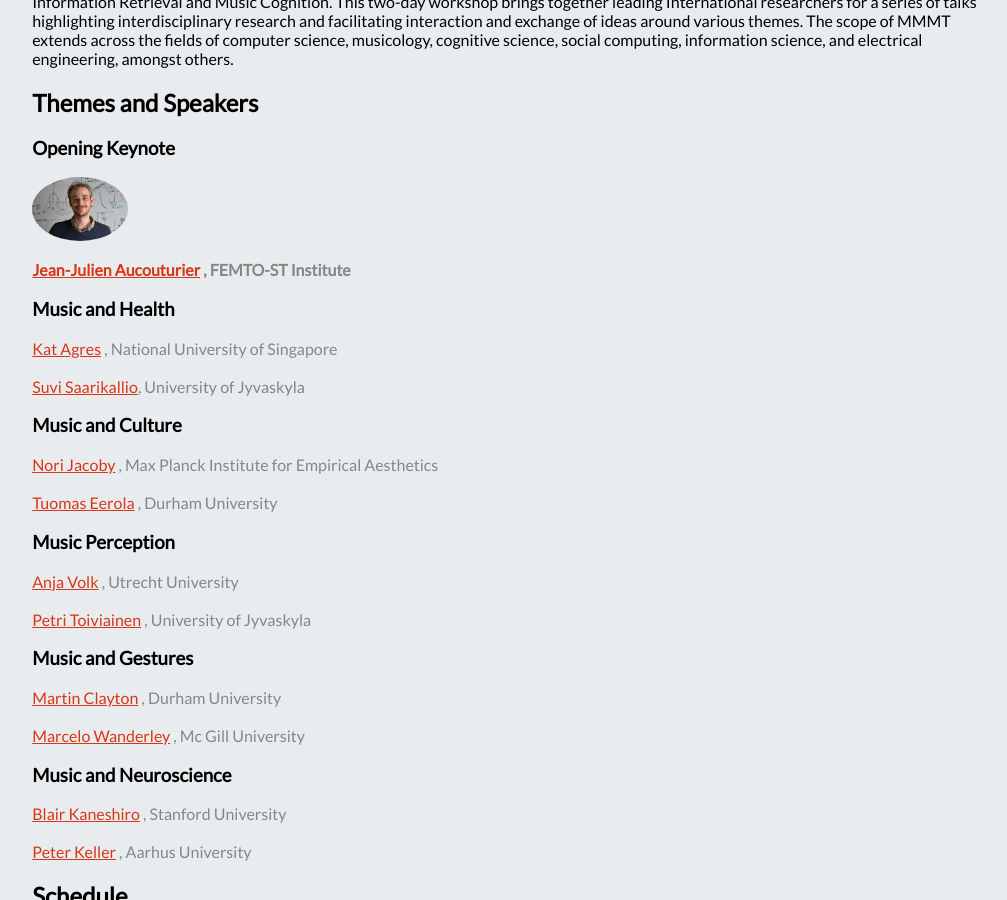
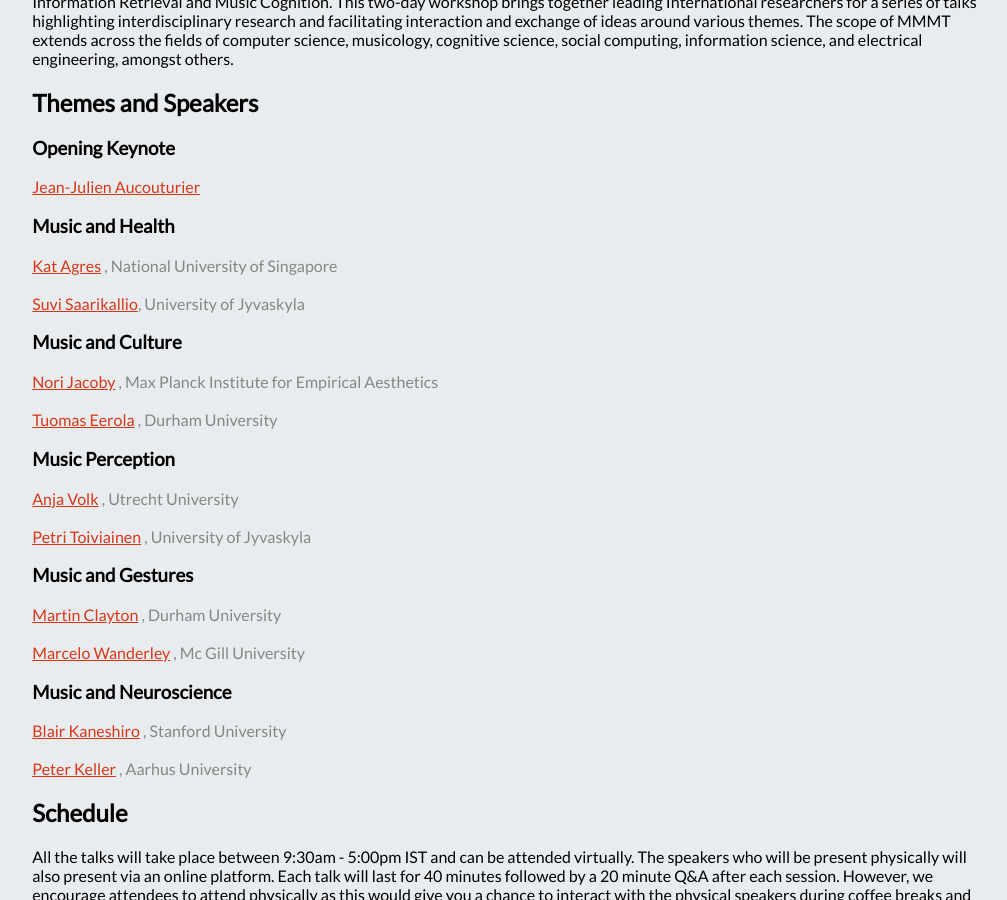
Before and after one commit to ismir2022/ismir2022.github.io, a Jekyll site: the page built from satellites/mmmt_staging.md, in a window 1280 px wide and 900 px high, scrolled down 887 px. Shown: the whole window, without its empty margins (155-1162 px from the left). Built offline with Jekyll 4.4.1, drawn with Linux system fonts in a browser that asks for light colours; nearby versions of some CDN libraries.

Commit message:
mmmt staging update

```diff
--- a/satellites/mmmt_staging.md
+++ b/satellites/mmmt_staging.md
@@ -3,7 +3,7 @@
 title: International Society for Music Information Retrieval
 ---
 # Music, Mind, Movement and Technology Workshop
-<p style="color:#F52121;font-size:24px;font-weight=lighter;" >December 2-3, 2022</p>
+<p style="color:#848884;font-size:24px;font-weight=lighter;" >December 2-3, 2022</p>
 
 ### Venue: Online/Indian Institute of Science (IISc), Bengaluru
 #### Time: 9:30am - 5:00pm IST
@@ -16,8 +16,7 @@
 ## Themes and Speakers
 
 ### Opening Keynote
-<img src="../assets/mmmt_speakers/JJ_Aucouturier.jpeg" alt="Avatar" class="avatar">
-<p class = "avatarname"><a href = "https://github.com/jjau" target="_blank"> Jean-Julien Aucouturier</a> <span style="color:#848884">, FEMTO-ST Institute </span></p>
+<a href = "https://github.com/jjau" target="_blank"> Jean-Julien Aucouturier</a>
 
 ### Music and Health
 <a href = "http://www.katagres.com/" target="_blank"> Kat Agres</a> <span style="color:#848884">, National University of Singapore</span><br><br>
```
